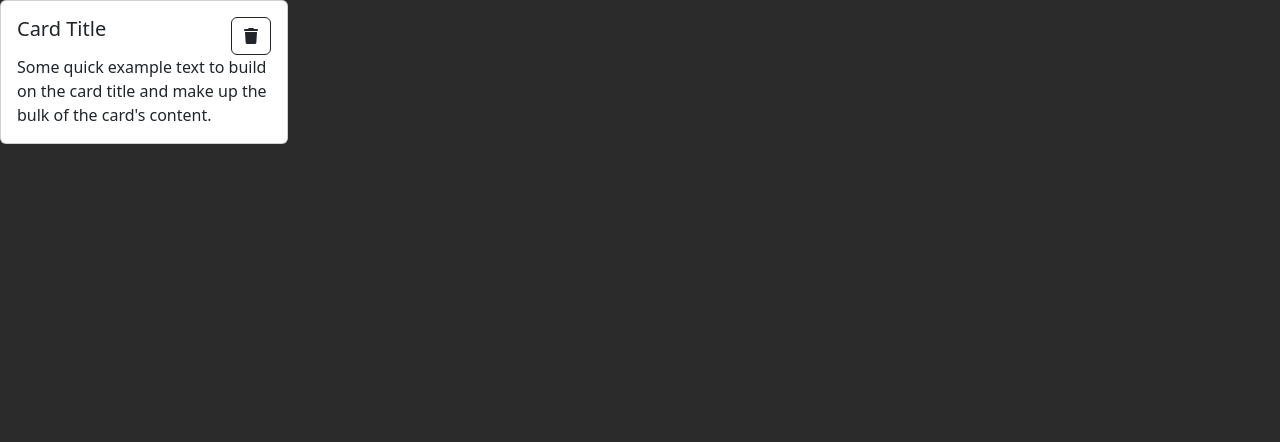
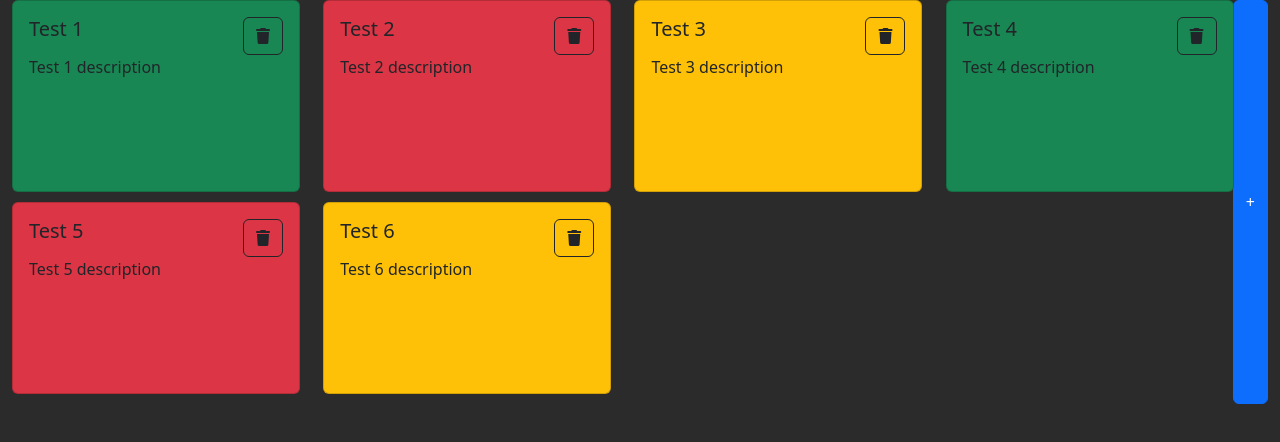
Before and after one commit to diegoares02/task-organizer, a React (Create React App) app: page / in a window 1280 px wide. Shown: the top 442 px of the page. Built offline with nearby package versions, Linux system fonts and the light colour scheme.

Commit message:
Add task card map

```diff
--- a/jest.config.js
+++ b/jest.config.js
@@ -1,5 +1,4 @@
 module.exports = {
-  collectCoverage: false,
   collectCoverageFrom: ["src/**/*.{js,jsx}", "!src/index.js", "!src/**/*.css"],
   coverageDirectory: "coverage",
   testEnvironment: "jsdom",
--- a/src/App.js
+++ b/src/App.js
@@ -1,21 +1,33 @@
-import { Button, Card } from "react-bootstrap";
+import { Button } from "react-bootstrap";
+import TaskCard from "./components/taskCard/TaskCard";
+
+const cards = [
+  { title: "Test 1", description: "Test 1 description", importance: "Success" },
+  { title: "Test 2", description: "Test 2 description", importance: "Danger" },
+  { title: "Test 3", description: "Test 3 description", importance: "Warning" },
+  { title: "Test 4", description: "Test 4 description", importance: "Success" },
+  { title: "Test 5", description: "Test 5 description", importance: "Danger" },
+  { title: "Test 6", description: "Test 6 description", importance: "Warning" },
+];
+
 const App = () => (
-  <div>
-    <Card style={{ width: "18rem" }}>
-      <Card.Body>
-        <div className="d-flex justify-content-between">
-          <Card.Title className="d-inline">Card Title</Card.Title>
-          <Button variant="outline-dark">
-            <i className="fa-solid fa-trash"></i>
-          </Button>
-        </div>
-        <Card.Text>
-          Some quick example text to build on the card title and make up the
-          bulk of the card's content.
-        </Card.Text>
-      </Card.Body>
-    </Card>
+  <div className="container-fluid">
+    <div className="d-flex justify-content-between">
+      <div className="row">
+        {cards.map((i) => (
+          <div class="col-sm-3">
+            <TaskCard
+              key={i.title}
+              title={i.title}
+              description={i.description}
+              importance={i.importance}
+            />
+          </div>
+        ))}
+      </div>
+      <Button>+</Button>
+    </div>
   </div>
-);
+)
 
 export default App;
--- /dev/null
+++ b/src/components/taskCard/TaskCard.js
@@ -0,0 +1,19 @@
+import { Card, Button } from "react-bootstrap";
+
+const TaskCard = ({title,description,importance}) => {
+  return (
+    <Card bg={importance.toLowerCase()} style={{ width: "18rem", height:"12rem", marginBottom:"10px" }}>
+      <Card.Body>
+        <div className="d-flex justify-content-between">
+          <Card.Title className="d-inline">{title}</Card.Title>
+          <Button variant="outline-dark">
+            <i className="fa-solid fa-trash"></i>
+          </Button>
+        </div>
+        <Card.Text>{description}</Card.Text>
+      </Card.Body>
+    </Card>
+  );
+};
+
+export default TaskCard;
```
Also changed, not shown: 1 other file (tests, documents, lock files or other folders).
